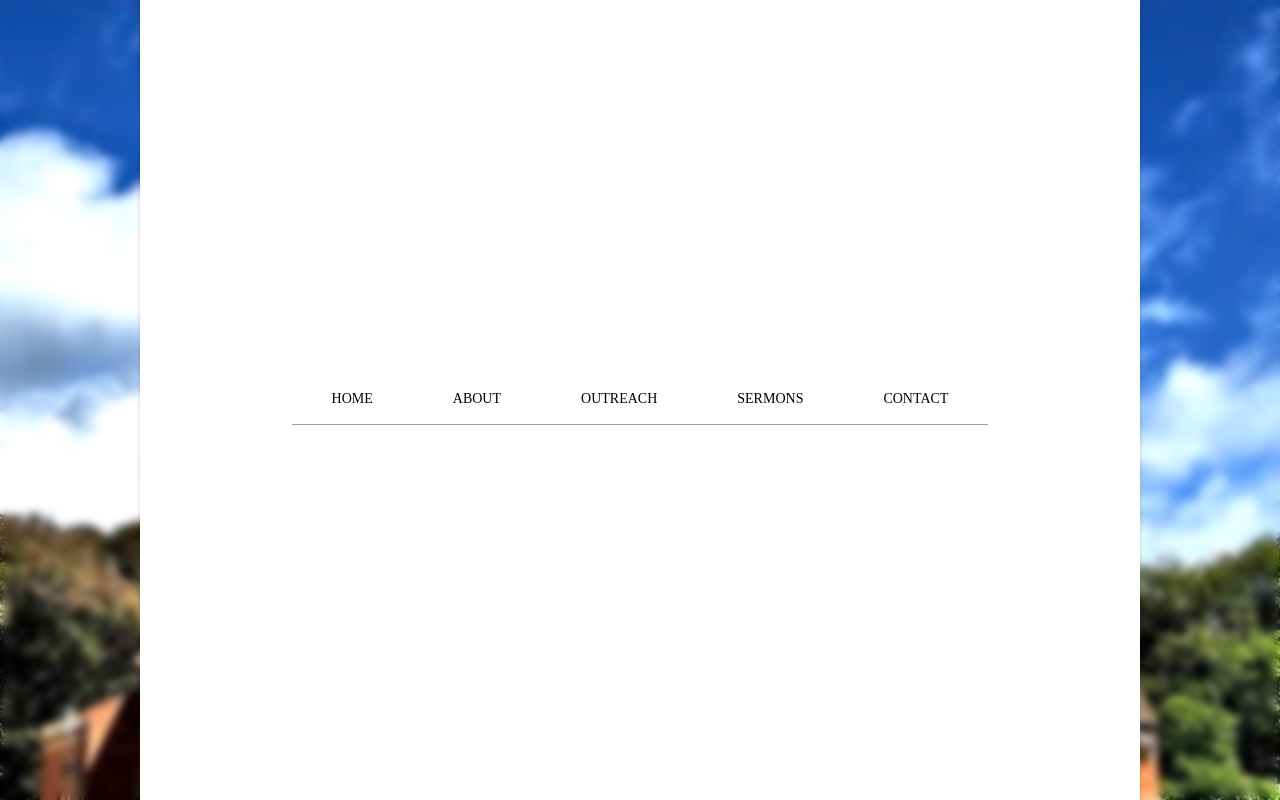
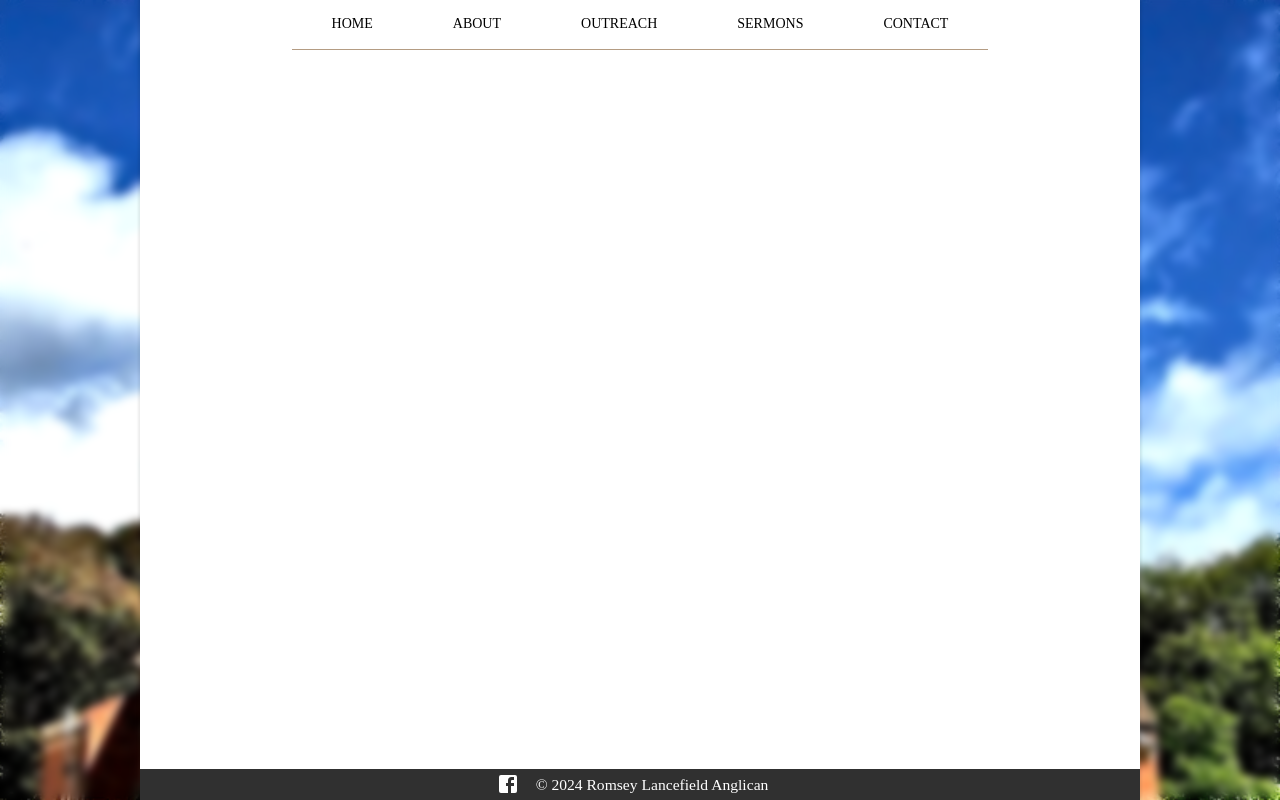
Before and after one commit to CalumH-Haystack/lanrom-anglican, a Gatsby site: page / in a window 1280 px wide. Built offline with nearby package versions, Linux system fonts and the light colour scheme; Gatsby itself is replaced by a stand-in of ours.

Commit message:
Added Footer

```diff
--- /dev/null
+++ b/src/components/Footer.tsx
@@ -0,0 +1,44 @@
+import * as React from 'react';
+import Box from '@mui/material/Box';
+import {
+	Link,
+	styled,
+	Typography,
+	useMediaQuery,
+	useTheme
+} from '@mui/material';
+import Facebook from '@mui/icons-material/facebook';
+
+const FooterText = styled(Typography)(({ theme }) => ({
+	margin: useMediaQuery(theme.breakpoints.up('md'))
+		? '0px 16px'
+		: '2px 16px 2px',
+	textAlign: useMediaQuery(theme.breakpoints.up('sm')) ? 'center' : 'start',
+}));
+
+export default function Footer() {
+	const theme = useTheme();
+	return (
+		<Box
+			sx={{
+				display: 'flex',
+				flexDirection: useMediaQuery(theme.breakpoints.up('md'))
+					? 'row'
+					: 'column',
+				position: 'absolute',
+				bottom: 0,
+				justifyContent: 'center',
+				alignItems: 'center',
+				paddingHorizontal: '16px',
+				paddingY: '2px',
+				backgroundColor: '#303030',
+				width: '100%'
+			}}
+		>
+			<Link href='https://www.facebook.com/LancefieldRomseyAnglican' target='_blank'><Facebook sx={{ color: 'white', display: 'flex' }} /></Link>
+			<FooterText variant='subtitle1'>
+				© 2024 Romsey Lancefield Anglican
+			</FooterText>
+		</Box>
+	);
+}
--- a/src/components/Page.tsx
+++ b/src/components/Page.tsx
@@ -5,6 +5,7 @@ import { Routes, Route } from 'react-router-dom';
 import { useMediaQuery, useTheme } from '@mui/material';
 import NavBar from './NavBar';
 import { NAVBAR_ITEMS } from '../utils/constants';
+import Footer from './Footer';
 
 export default function Page() {
 	const theme = useTheme();
@@ -21,14 +22,15 @@ export default function Page() {
 					my: 4,
 					display: 'flex',
 					flexDirection: 'column',
-					justifyContent: 'center',
+					justifyContent: 'start',
 					alignItems: 'center',
+					position: 'relative',
 					paddingHorizontal: {
 						xs: '8px',
 						sm: '16px'
 					},
 					margin: {
-						xs: '0 16px',
+						xs: '0 auto',
 						sm: '0 auto'
 					},
 					backgroundColor: 'white',
@@ -44,6 +46,7 @@ export default function Page() {
 			>
 				<NavBar items={NAVBAR_ITEMS} />
 				<Routes></Routes>
+				<Footer />
 			</Box>
 		</Container>
 	);
```
